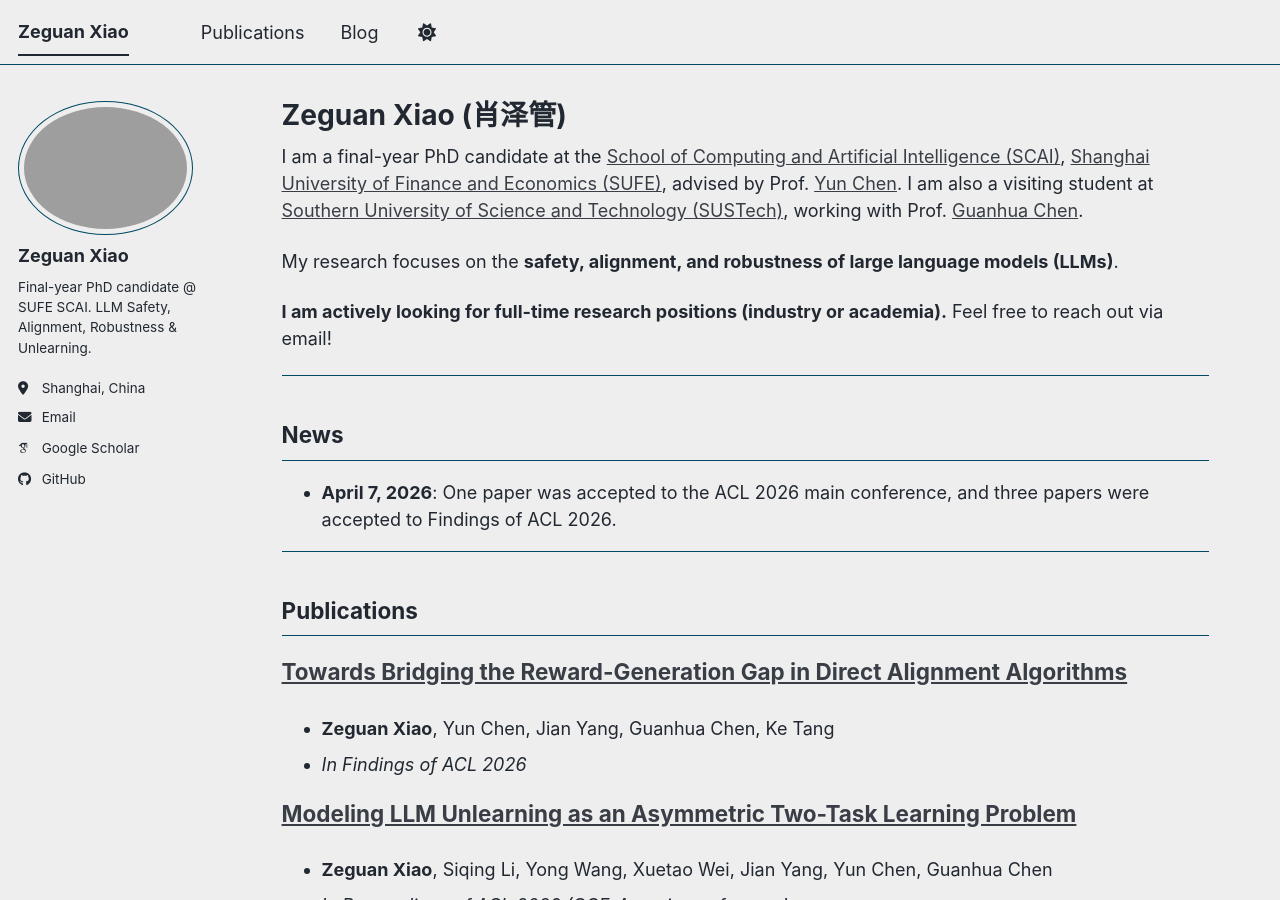
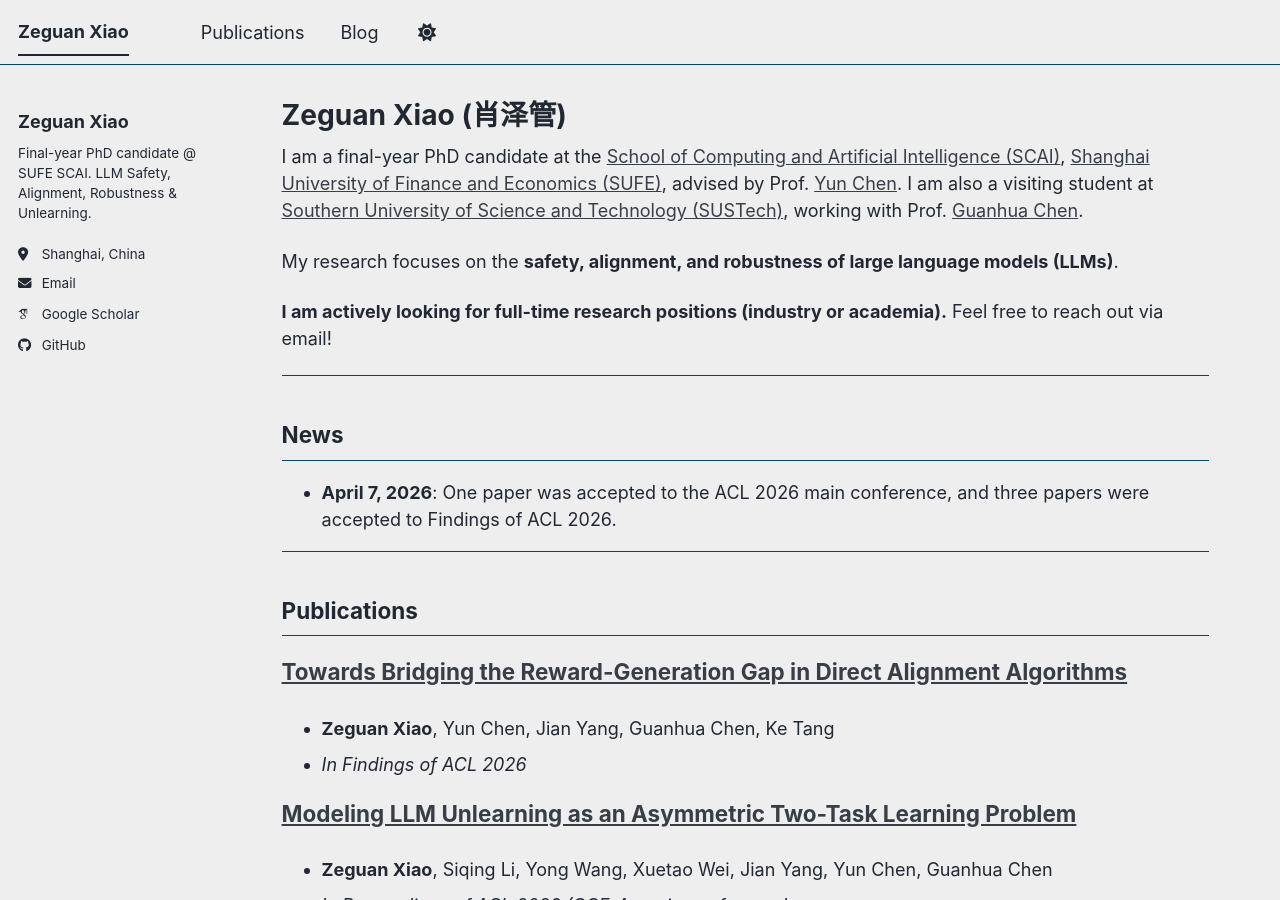
Before and after one commit to ZeguanXiao/ZeguanXiao.github.io, a Jekyll site: the page built from _pages/about.md, in a window 1280 px wide and 900 px high. Built offline with Jekyll 4.4.1, drawn with Linux system fonts in a browser that asks for light colours; some web fonts are replaced; a script bundle is joined from its source files by our own code; library files that are not in the unit come from our copies.

Commit message:
site: hide profile photo

```diff
--- a/_config.yml
+++ b/_config.yml
@@ -23,7 +23,7 @@ repository               : "ZeguanXiao/ZeguanXiao.github.io"
 #               Additional customization can be done by editing /_includes/author-profile.html
 author:
   # Biographic information
-  avatar           : "profile.jpg"
+  avatar           :
   name             : "Zeguan Xiao"
   pronouns         : # example: "she/her"
   bio              : "Final-year PhD candidate @ SUFE SCAI. LLM Safety, Alignment, Robustness & Unlearning."
--- a/_includes/author-profile.html
+++ b/_includes/author-profile.html
@@ -6,13 +6,15 @@
 
 <div itemscope itemtype="http://schema.org/Person">
 
-  <div class="author__avatar">
-    {% if author.avatar contains "://" %}
-    	<img src="{{ author.avatar }}" alt="{{ author.name }}"  fetchpriority="high" />
-    {% else %}
-    	<img src="{{ author.avatar | prepend: "/images/" | prepend: base_path }}" class="author__avatar" alt="{{ author.name }}"  fetchpriority="high" />
-    {% endif %}
-  </div>
+  {% if author.avatar %}
+    <div class="author__avatar">
+      {% if author.avatar contains "://" %}
+	  <img src="{{ author.avatar }}" alt="{{ author.name }}" fetchpriority="high" />
+      {% else %}
+	  <img src="{{ author.avatar | prepend: "/images/" | prepend: base_path }}" class="author__avatar" alt="{{ author.name }}" fetchpriority="high" />
+      {% endif %}
+    </div>
+  {% endif %}
 
   <div class="author__content">
     <h3 class="author__name">{{ author.name }}</h3>
```
